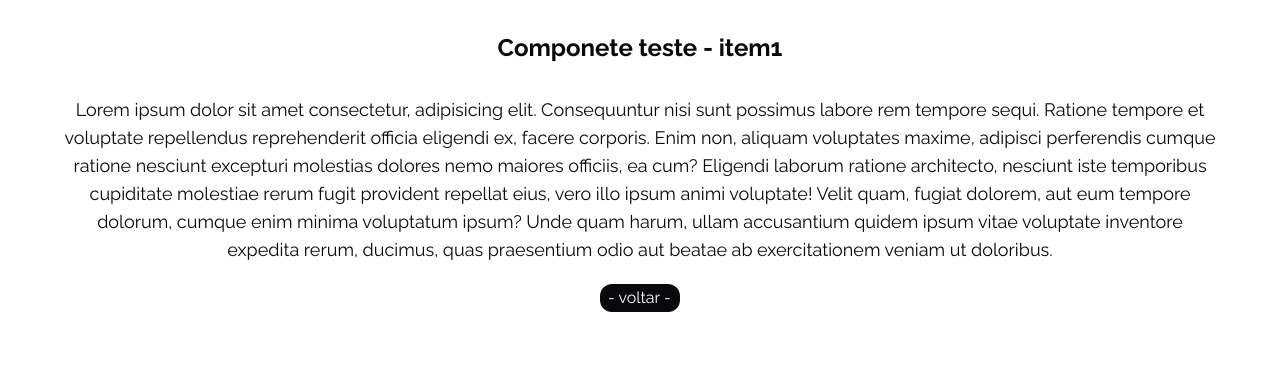
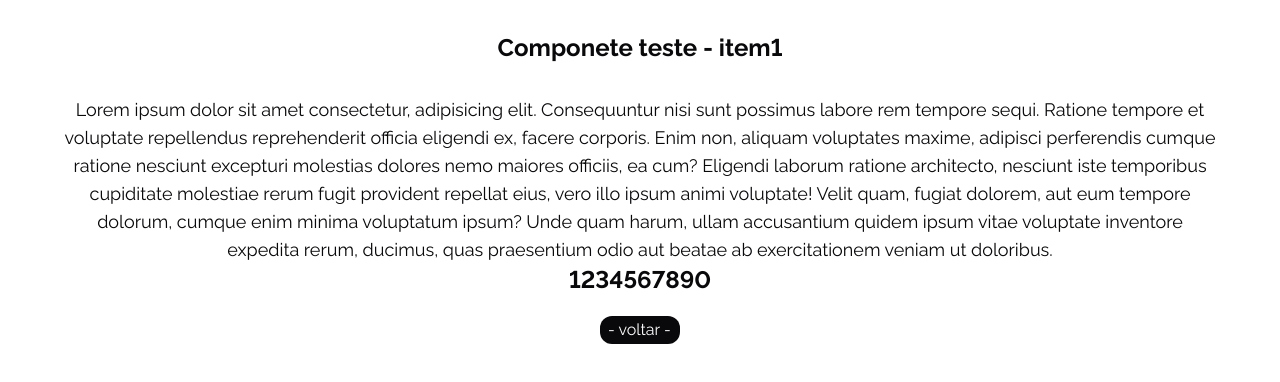
Before and after one commit to Leaf-Pallete/leaf-pallete, a Next.js app: page /item1 in a window 1280 px wide. Shown: the top 382 px of the page. Built offline with nearby package versions, Linux system fonts and the light colour scheme.

Commit message:
feat: apply global lining-nums styles

```diff
--- a/app/globals.css
+++ b/app/globals.css
@@ -65,6 +65,6 @@
     @apply border-border;
   }
   body {
-    @apply bg-background text-foreground;
+    @apply bg-background text-foreground lining-nums;
   }
 }
--- a/app/item1/page.tsx
+++ b/app/item1/page.tsx
@@ -20,6 +20,7 @@ const Item1 = () => {
 				ducimus, quas praesentium odio aut beatae ab exercitationem veniam ut
 				doloribus.
 			</p>
+			<p className="text-2xl text-center font-bold">1234567890</p>
 			<Link
 				href="/dashboard"
 				className="flex items-center w-20 h-7 mx-auto bg-foreground text-background px-2 py-1 rounded-xl hover:bg-muted-foreground mt-5"
```
